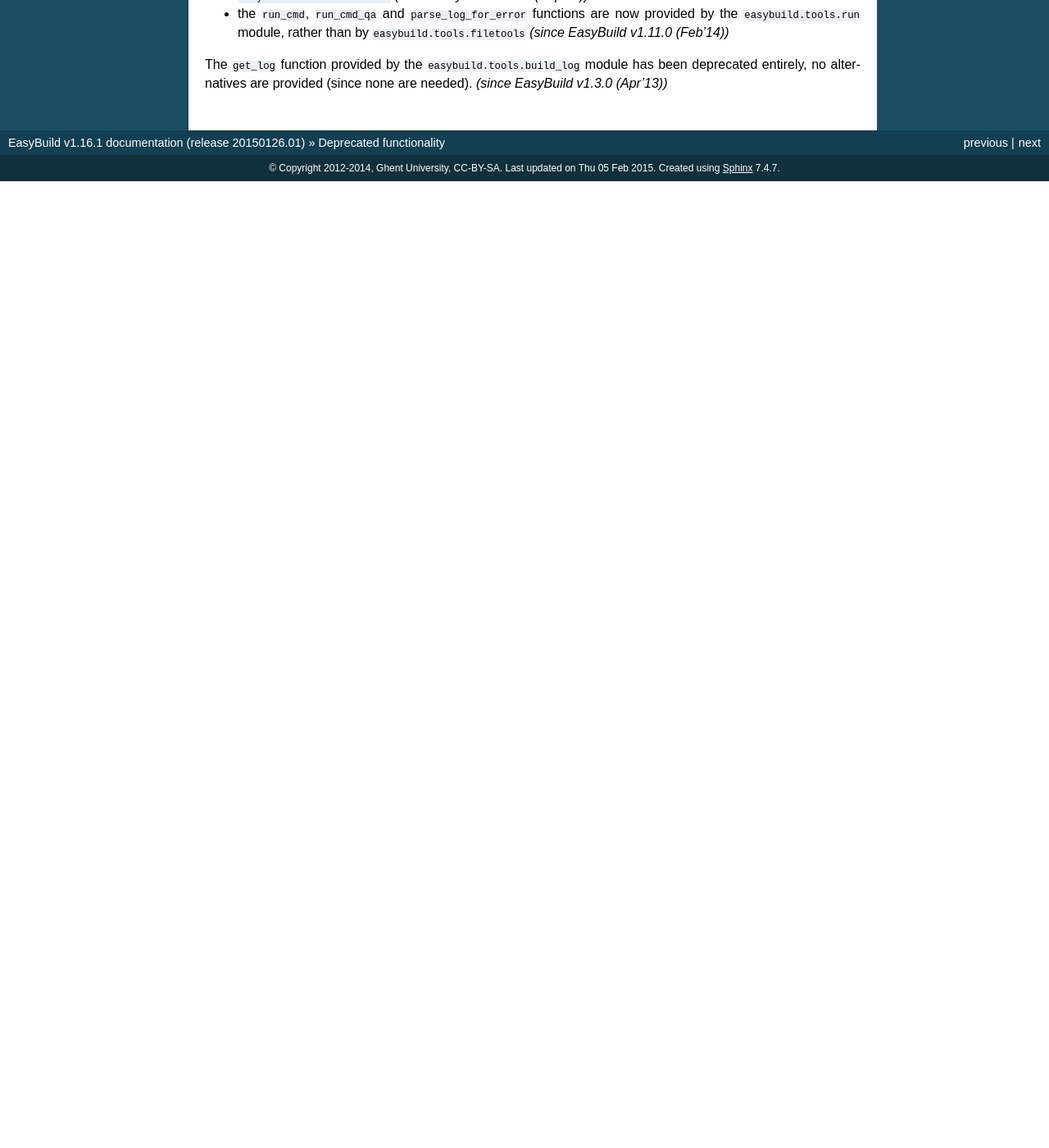
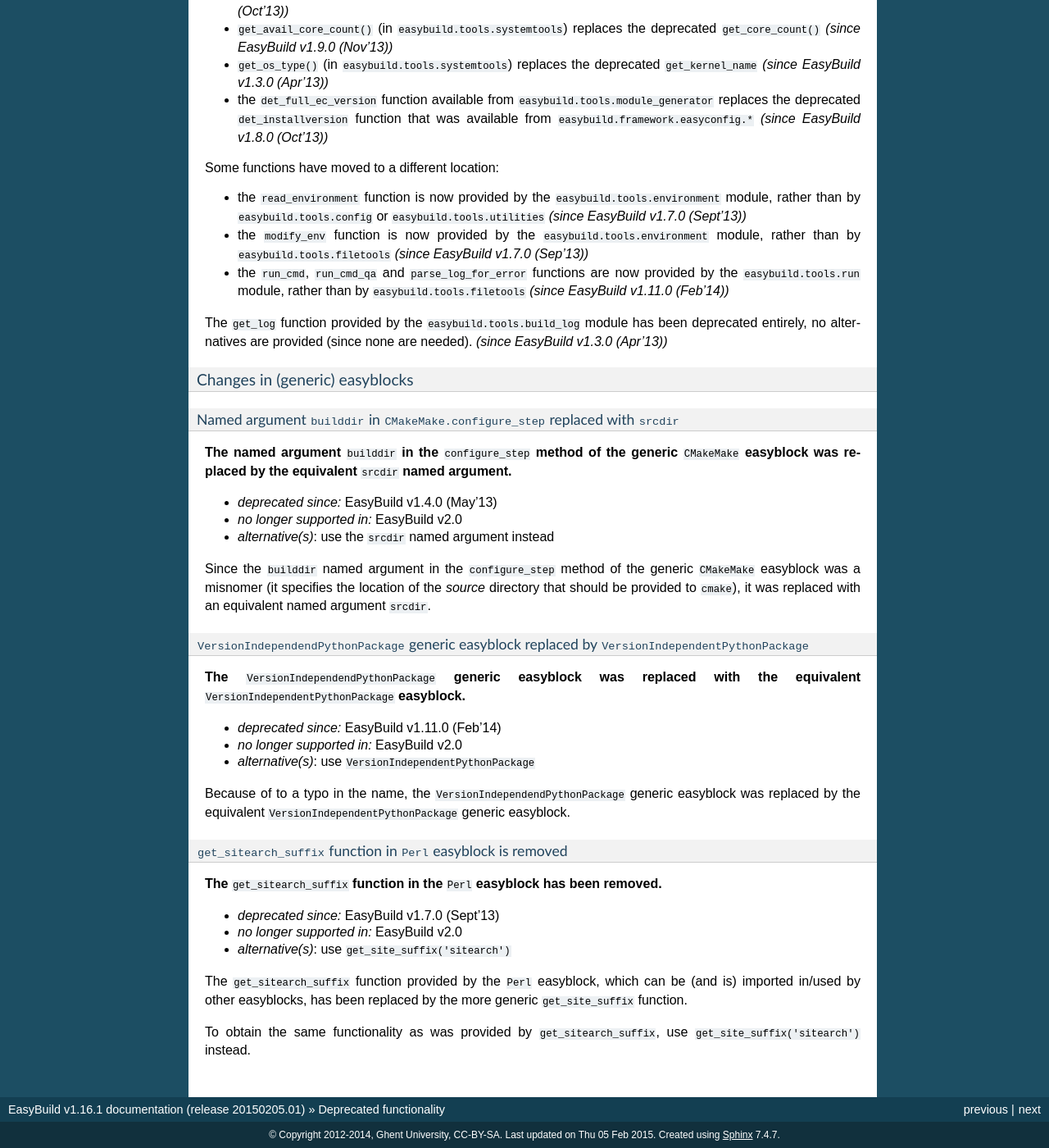
Before and after one commit to easybuilders/easybuild, a Sphinx documentation site: the page built from docs/Deprecated-functionality.rst, in a window 1280 px wide and 1400 px high, scrolled down 7480 px. Shown: the whole window at 82% size. Built offline with Sphinx 7.4.7, drawn with Linux system fonts in a browser that asks for light colours; before the commit the page ends 7701 px from its top, so only the background shows below that; some of the changed text lies outside the part shown.

Commit message:
update documentation on deprecated functionality in (generic) easyblocks

```diff
--- a/docs/Deprecated-functionality.rst
+++ b/docs/Deprecated-functionality.rst
@@ -101,11 +101,13 @@
 
 * :ref:`ConfigureMake_fallback`
 * :ref:`easyconfig_parameters`
+* :ref:`mrbayes_beagle`
 
 For developers of easyblocks:
 
 * :ref:`easyblocks_API`
 * :ref:`renamed_relocated_functions`
+* :ref:`changes_generic_easyblocks`
 
 For EasyBuild framework developers:
 
@@ -239,6 +241,23 @@
 be a known license type (see ``eb --avail-easyconfig-licenses``).
 
 .. note:: The `software_license` easyconfig parameter will become **mandatory** at some point.
+
+.. _mrbayes_beagle:
+
+``BEAGLE`` dependency in ``MrBayes`` easyblock replaced by ``beagle-lib``
+~~~~~~~~~~~~~~~~~~~~~~~~~~~~~~~~~~~~~~~~~~~~~~~~~~~~~~~~~~~~~~~~~~~~~~~~~
+
+**The** ``MrBayes`` **easyblock no longer considers** ``BEAGLE`` **as a valid dependency.**
+
+* *deprecated since:* EasyBuild v1.6.0 (Jul'14)
+* *no longer supported in:* EasyBuild v2.0
+* *alternative(s)*: use ``beagle-lib`` instead
+
+Due to a misnomer in the easyconfig files for ``beagle-lib`` (formerly named ``BEAGLE``), the custom easyblock for
+``MrBayes`` now no longer considers ``BEAGLE`` as a dependency.
+
+The library required by ``MrBayes`` must now be provided as a dependency named ``beagle-lib``.
+
 
 EasyBuild API changes
 ~~~~~~~~~~~~~~~~~~~~~
@@ -403,3 +422,49 @@
 
 The ``get_log`` function provided by the ``easybuild.tools.build_log`` module has been deprecated entirely,
 no alternatives are provided (since none are needed). *(since EasyBuild v1.3.0 (Apr'13))*
+
+.. _changes_generic_easyblocks:
+
+Changes in (generic) easyblocks
+^^^^^^^^^^^^^^^^^^^^^^^^^^^^^^^
+
+Named argument ``builddir`` in ``CMakeMake.configure_step`` replaced with ``srcdir``
+++++++++++++++++++++++++++++++++++++++++++++++++++++++++++++++++++++++++++++++++++++
+
+**The named argument** ``builddir`` **in the** ``configure_step`` **method of the generic** ``CMakeMake`` **easyblock
+was replaced by the equivalent** ``srcdir`` **named argument.**
+
+* *deprecated since:* EasyBuild v1.4.0 (May'13)
+* *no longer supported in:* EasyBuild v2.0
+* *alternative(s)*: use the ``srcdir`` named argument instead
+
+Since the ``builddir`` named argument in the ``configure_step`` method of the generic ``CMakeMake`` easyblock was a
+misnomer (it specifies the location of the *source* directory that should be provided to ``cmake``), it was replaced
+with an equivalent named argument ``srcdir``.
+
+``VersionIndependendPythonPackage`` generic easyblock replaced by ``VersionIndependentPythonPackage``
++++++++++++++++++++++++++++++++++++++++++++++++++++++++++++++++++++++++++++++++++++++++++++++++++++++
+
+**The** ``VersionIndependendPythonPackage`` **generic easyblock was replaced with the equivalent**
+``VersionIndependentPythonPackage`` **easyblock.**
+
+* *deprecated since:* EasyBuild v1.11.0 (Feb'14)
+* *no longer supported in:* EasyBuild v2.0
+* *alternative(s)*: use ``VersionIndependentPythonPackage``
+
+Because of to a typo in the name, the ``VersionIndependendPythonPackage`` generic easyblock was replaced by the
+equivalent ``VersionIndependentPythonPackage`` generic easyblock.
+
+``get_sitearch_suffix`` function in ``Perl`` easyblock is removed
++++++++++++++++++++++++++++++++++++++++++++++++++++++++++++++++++
+
+**The** ``get_sitearch_suffix`` **function in the** ``Perl`` **easyblock has been removed.**
+
+* *deprecated since:* EasyBuild v1.7.0 (Sept'13)
+* *no longer supported in:* EasyBuild v2.0
+* *alternative(s)*: use ``get_site_suffix('sitearch')``
+
+The ``get_sitearch_suffix`` function provided by the ``Perl`` easyblock, which can be (and is) imported in/used by other
+easyblocks, has been replaced by the more generic ``get_site_suffix`` function.
+
+To obtain the same functionality as was provided by ``get_sitearch_suffix``, use ``get_site_suffix('sitearch')`` instead.
--- a/docs/conf.py
+++ b/docs/conf.py
@@ -43,7 +43,7 @@
 # The short X.Y version.
 version = '1.16.1'  # this is meant to reference the version of EasyBuild
 # The full version, including alpha/beta/rc tags.
-release = '20150126.01'  # this is meant to reference the version of the documentation itself
+release = '20150205.01'  # this is meant to reference the version of the documentation itself
 
 # There are two options for replacing |today|: either, you set today to some
 # non-false value, then it is used:
```
Also changed, not shown: docs/Changelog.rst (+4 -3 lines).
